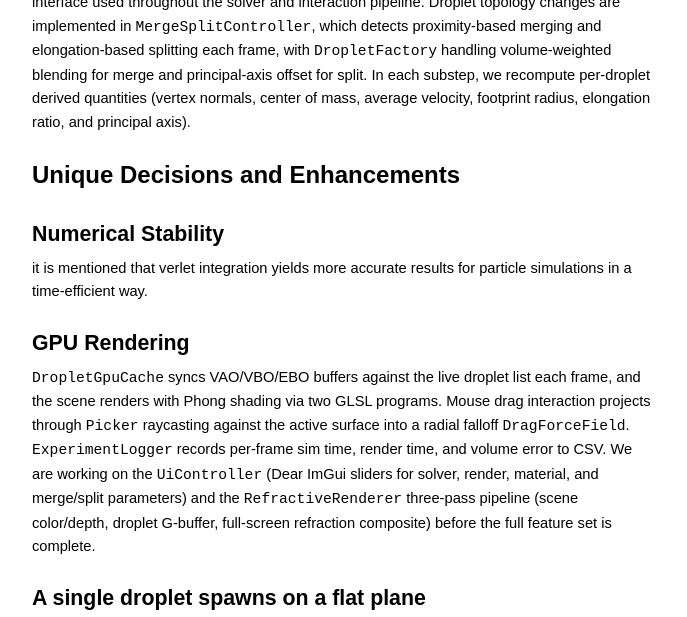
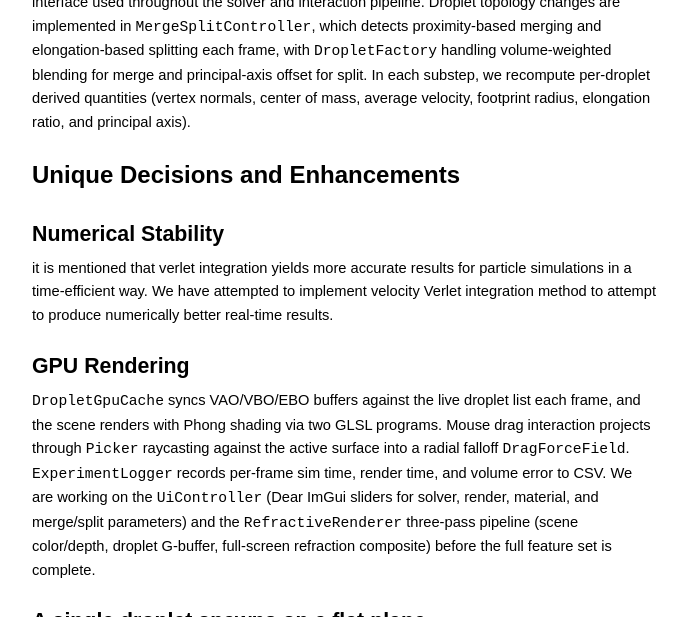
Before and after one commit to owenlambchops/CS184-final-project, a Jekyll site: the page milestone/index.html, which Jekyll copies as it is, in a window 1280 px wide and 900 px high, scrolled down 4627 px, cut to the strip 0-617 px from the top of the window. Shown: the whole strip, without its empty margins (296-983 px from the left). Built offline with Jekyll 4.4.1, drawn with Linux system fonts in a browser that asks for light colours.

Commit message:
updated vverlet

```diff
--- a/milestone/index.html
+++ b/milestone/index.html
@@ -307,7 +307,7 @@
 
     <h3>Numerical Stability</h3>
     <p>
-      it is mentioned that verlet integration yields more accurate results for particle simulations in a time-efficient way.
+      it is mentioned that verlet integration yields more accurate results for particle simulations in a time-efficient way. We have attempted to implement velocity Verlet integration method to attempt to produce numerically better real-time results.
     </p>
 
     <h3>GPU Rendering</h3>
```
